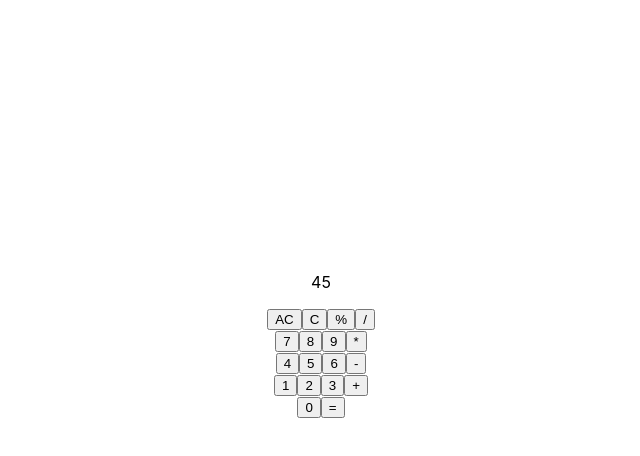
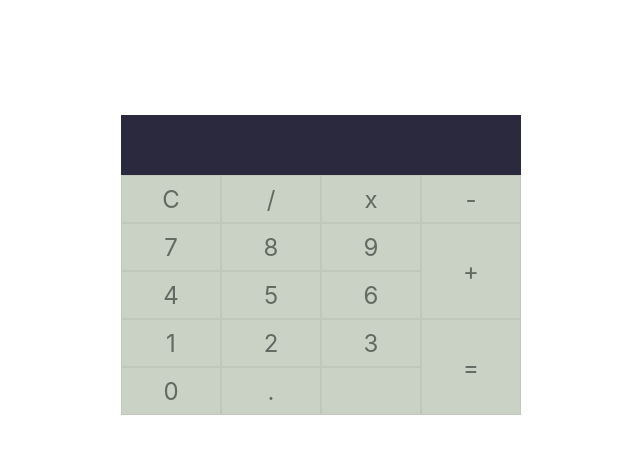
Before and after one commit to aleglez98/Calculadora, a React (Create React App) app: page / in a window 1280 px wide. Shown: the top 456 px of the page, without its empty margins (319-959 px from the left). Built offline with nearby package versions, Linux system fonts and the light colour scheme.

Commit message:
Creación y división en componentes

```diff
--- a/src/App.js
+++ b/src/App.js
@@ -1,10 +1,10 @@
 import './App.css';
-import Cuadricula from './Components/Cuadricula/Cuadricula';
+import Calculator from './Components/Calculator/Calculator';
 
 function App() {
   return (
     <div className="App">
-        <Cuadricula />
+      <Calculator />
     </div>
   );
 }
--- /dev/null
+++ b/src/Components/Button/Button.css
@@ -0,0 +1,26 @@
+.Button {
+    background: #cad2c5;
+    display: flex;
+    border: 1px solid rgba(0,0,0,0.05);
+    box-sizing: border-box;
+    align-items: center;
+    justify-content: center;
+    width: 25%;
+    font-size: 24px;
+    color: rgba(0, 0, 0, 0.5);
+    height: 20%;
+    min-width: 25%;
+}
+
+.Button[data-size="2"] {
+    height: 40%;
+}
+
+.Button[data-value="null"] {
+    pointer-events: none;
+}
+
+.Button:hover {
+    background: #d7ddd3;
+    cursor: default;
+}
--- /dev/null
+++ b/src/Components/Button/Button.js
@@ -0,0 +1,17 @@
+import React from "react";
+import './Button.css';
+
+class Button extends React.Component {
+    render(){
+        return(
+            <div className="Button"
+            onClick={this.props.onClick}
+            data-size={this.props.size}
+            data-value={this.props.value}>
+                {this.props.label}
+            </div>
+        );
+    }
+}
+
+export default Button;
--- /dev/null
+++ b/src/Components/Calculator/Calculator.css
@@ -0,0 +1,13 @@
+body {
+    display: flex;
+    align-items: center;
+    justify-content: center;
+    overflow: hidden;
+}
+
+.Calculator {
+    width: 400px;
+    height: 300px;
+    position: relative;
+    margin: 25px;
+}
--- /dev/null
+++ b/src/Components/Calculator/Calculator.js
@@ -0,0 +1,40 @@
+import React from "react";
+import Display from "../Display/Display";
+import Keys from "../Keys/keys";
+import Button from "../Button/Button";
+import './Calculator.css';
+
+class Calculator extends React.Component {
+    render() {
+        return(
+            <div className="Calculator">
+                <Display /*data={this.state.data}*/ />
+                <Keys>
+                    <Button label="C" value="clear" />
+                    <Button label="7" value="7" />
+                    <Button label="4" value="4" />
+                    <Button label="1" value="1" />
+                    <Button label="0" value="0" />
+
+                    <Button label="/" value="/" />
+                    <Button label="8" value="8" />
+                    <Button label="5" value="5" />
+                    <Button label="2" value="2" />
+                    <Button label="." value="." />
+
+                    <Button label="x" value="*" />
+                    <Button label="9" value="9" />
+                    <Button label="6" value="6" />
+                    <Button label="3" value="3" />
+                    <Button label="" value="null" />
+
+                    <Button label="-" value="-" />
+                    <Button label="+" size="2" value="+" />
+                    <Button label="=" size="2" value="equal" />
+                </Keys>
+            </div>
+        )
+    }
+}
+
+export default Calculator;
--- a/src/Components/Cuadricula/Cuadricula.js
+++ /dev/null
@@ -1,67 +0,0 @@
-import React from "react";
-
-class Cuadricula extends React.Component {
-
-
-    constructor() {
-        super();
-        this.viewNumber = "45";
-        this.state = {
-            operation : false,
-            firstNumber : "",
-            secondNumber : "",
-        };
-    }
-
-    addNumbers(number) {
-        if(this.state.operation === false) {
-            this.viewNumber += number;
-            console.log(this.viewNumber);
-        }
-    }
-
-    componentDidUpdate() {
-        document.getElementById('barra').value = this.viewNumber;
-      }
-
-    suma() {
-
-    }
-
-    render() {
-        return(
-            <>
-                <div>
-                    <p id='barra'>{this.viewNumber}</p>
-                </div>
-                <div>
-                <button onClick={this.suma}> AC </button>
-                    <button onClick={this.suma}> C </button>
-                    <button onClick={this.suma}> % </button>
-                    <button onClick={this.suma}> / </button>
-                    <br />
-                    <button onClick={(e) => this.addNumbers(7)}> 7 </button>
-                    <button onClick={(e) => this.addNumbers(8)}> 8 </button>
-                    <button onClick={(e) => this.addNumbers(9)}> 9 </button>
-                    <button onClick={(e) => this.suma}> * </button>
-                    <br />
-                    <button onClick={(e) => this.addNumbers(4)}> 4 </button>
-                    <button onClick={(e) => this.addNumbers(5)}> 5 </button>
-                    <button onClick={(e) => this.addNumbers(6)}> 6 </button>
-                    <button onClick={this.suma}> - </button>
-                    <br />
-                    <button onClick={(e) => this.addNumbers(1)}> 1 </button>
-                    <button onClick={(e) => this.addNumbers(2)}> 2 </button>
-                    <button onClick={(e) => this.addNumbers(3)}> 3 </button>
-                    <button onClick={this.suma}> + </button>
-                    <br />
-                    <button onClick={(e) => this.addNumbers(0)}> 0 </button>
-                    <button onClick={this.suma}> = </button>
-
-                </div>
-            </>
-        );
-    }
-}
-
-export default Cuadricula;
--- /dev/null
+++ b/src/Components/Display/Display.css
@@ -0,0 +1,9 @@
+.Display {
+    display: flex;
+    justify-content: flex-end;
+    align-items: center;
+    background: #2b293d;
+    height: 20%;
+    color: #80c9c9;
+    font-size: 24px;
+}
--- /dev/null
+++ b/src/Components/Display/Display.js
@@ -0,0 +1,14 @@
+import React from "react";
+import './Display.css';
+
+class Display extends React.Component {
+    render() {
+        return(
+            <div className="Display">
+                {this.props.data}
+            </div>
+        );
+    }
+}
+
+export default Display;
--- /dev/null
+++ b/src/Components/Keys/Keys.css
@@ -0,0 +1,6 @@
+.Keys {
+    display: flex;
+    flex-wrap: wrap;
+    flex-direction: column;
+    height: 80%;
+}
--- /dev/null
+++ b/src/Components/Keys/keys.js
@@ -0,0 +1,14 @@
+import React from "react";
+import './Keys.css';
+
+class Keys extends React.Component {
+    render() {
+        return(
+            <div className="Keys">
+                {this.props.children}
+            </div>
+        )
+    }
+}
+
+export default Keys;
```
Also changed, not shown: src/Components/Cuadricula/Cuadricula.css (deleted).
